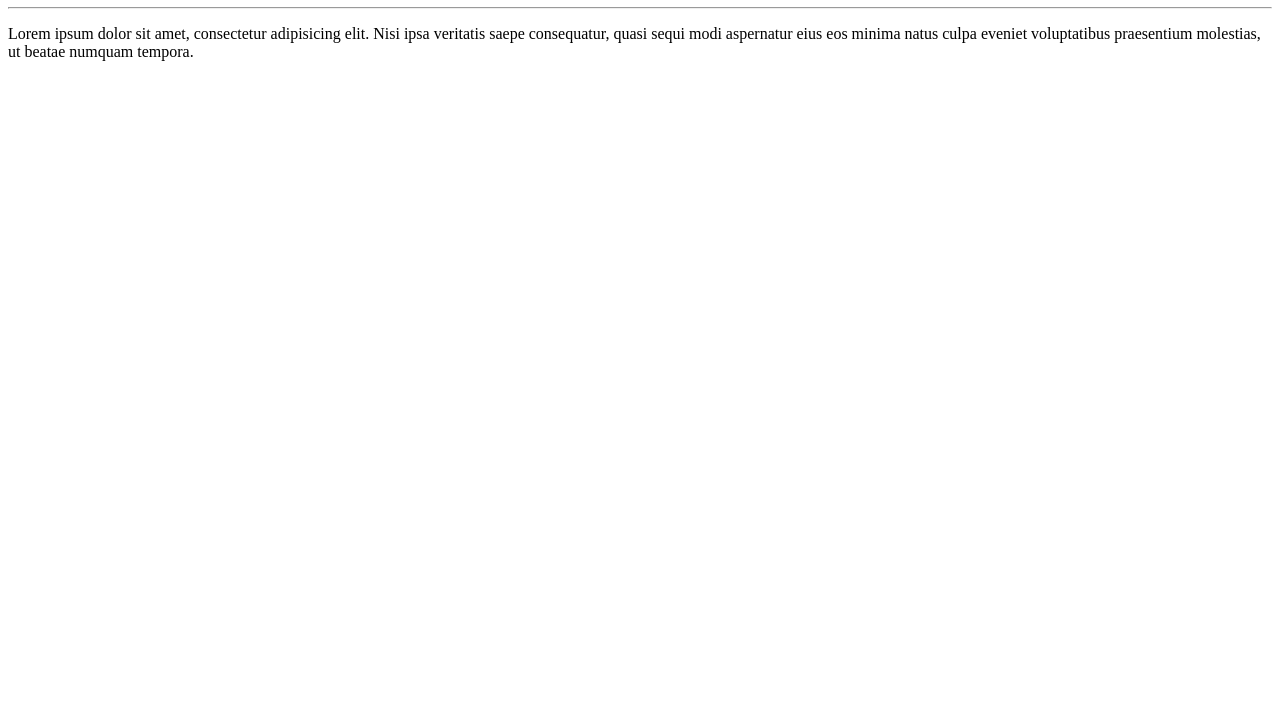
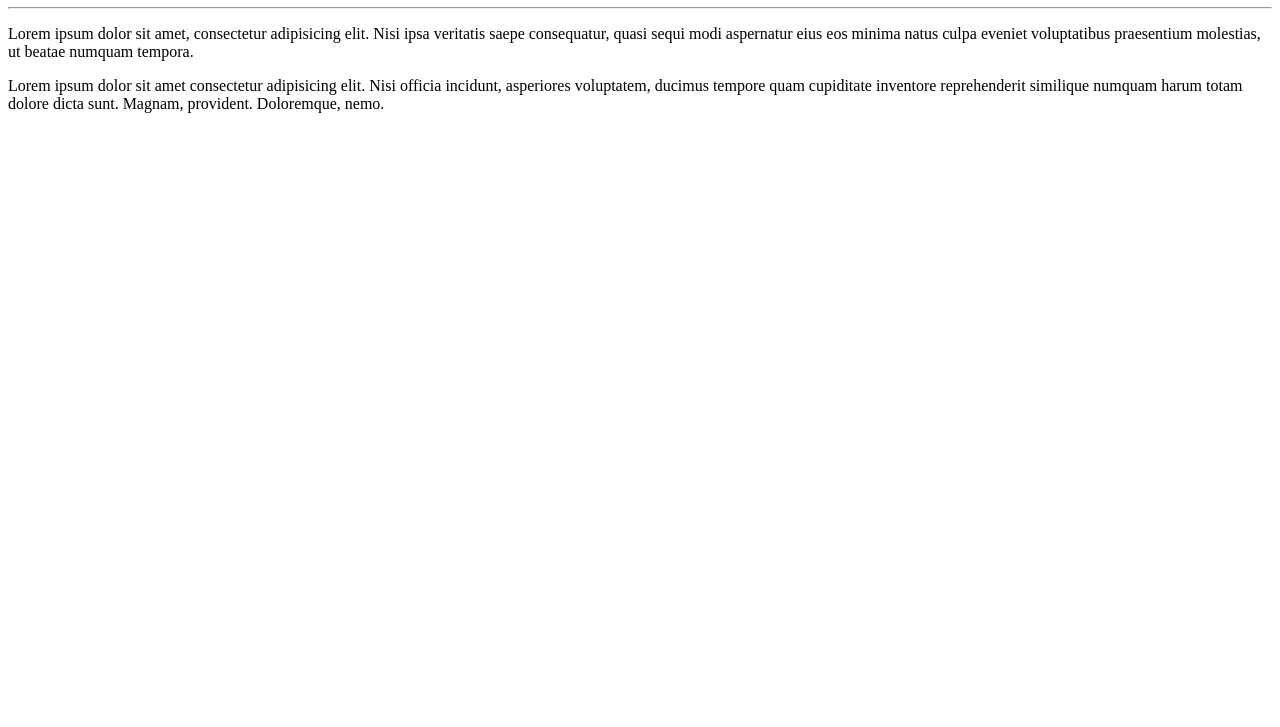
Before and after one commit to rafaelagiordano/Ola-Mundo, a plain HTML site: page site-exemplo/index.html in a window 1280 px wide. Shown: the part 73-800 px from the top of the page. Drawn offline with Linux system fonts and the light colour scheme.

Commit message:
Update index.html

```diff
--- a/site-exemplo/index.html
+++ b/site-exemplo/index.html
@@ -9,5 +9,6 @@
     <h1>Olá, Mundo!</h1>
     <hr>
     <p>Lorem ipsum dolor sit amet, consectetur adipisicing elit. Nisi ipsa veritatis saepe consequatur, quasi sequi modi aspernatur eius eos minima natus culpa eveniet voluptatibus praesentium molestias, ut beatae numquam tempora.</p>
+    <p>Lorem ipsum dolor sit amet consectetur adipisicing elit. Nisi officia incidunt, asperiores voluptatem, ducimus tempore quam cupiditate inventore reprehenderit similique numquam harum totam dolore dicta sunt. Magnam, provident. Doloremque, nemo.</p>
 </body>
 </html>
```
